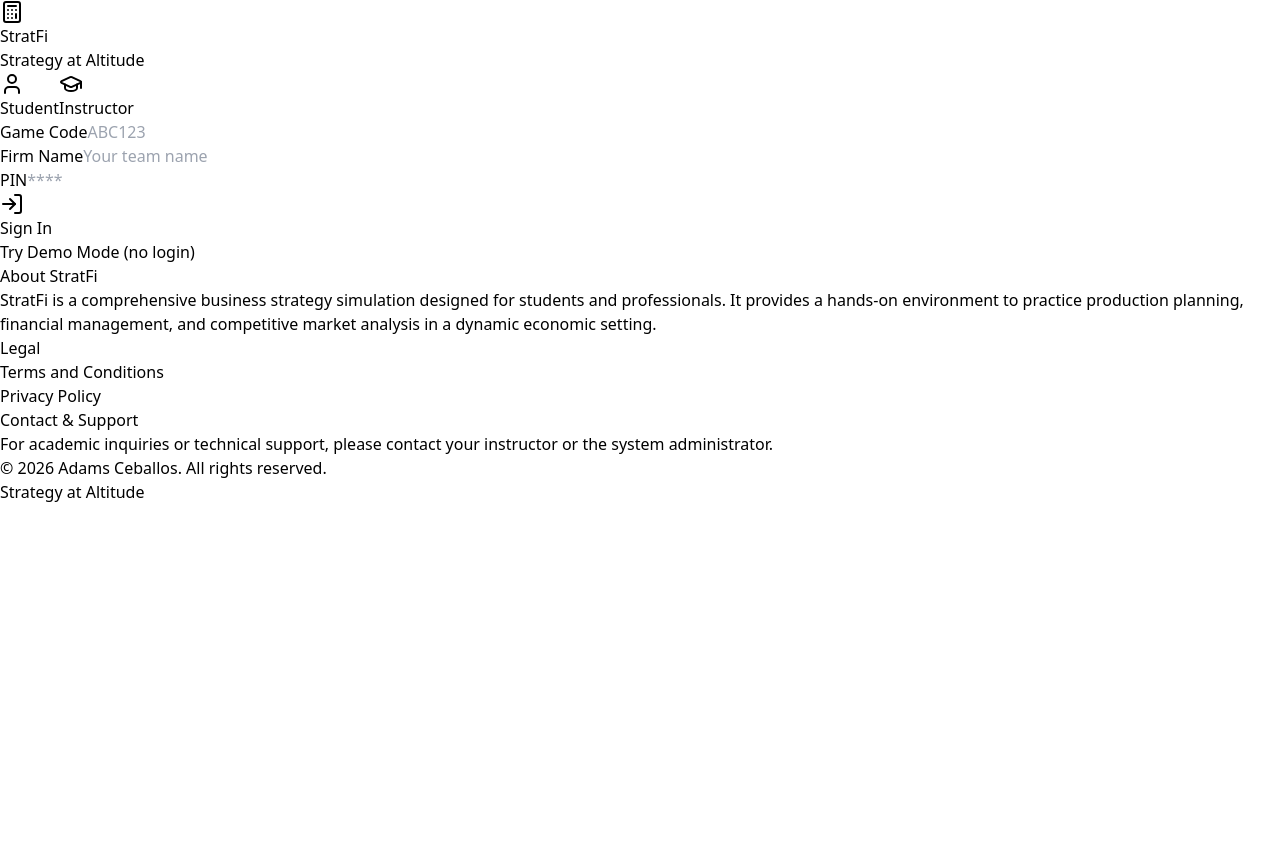
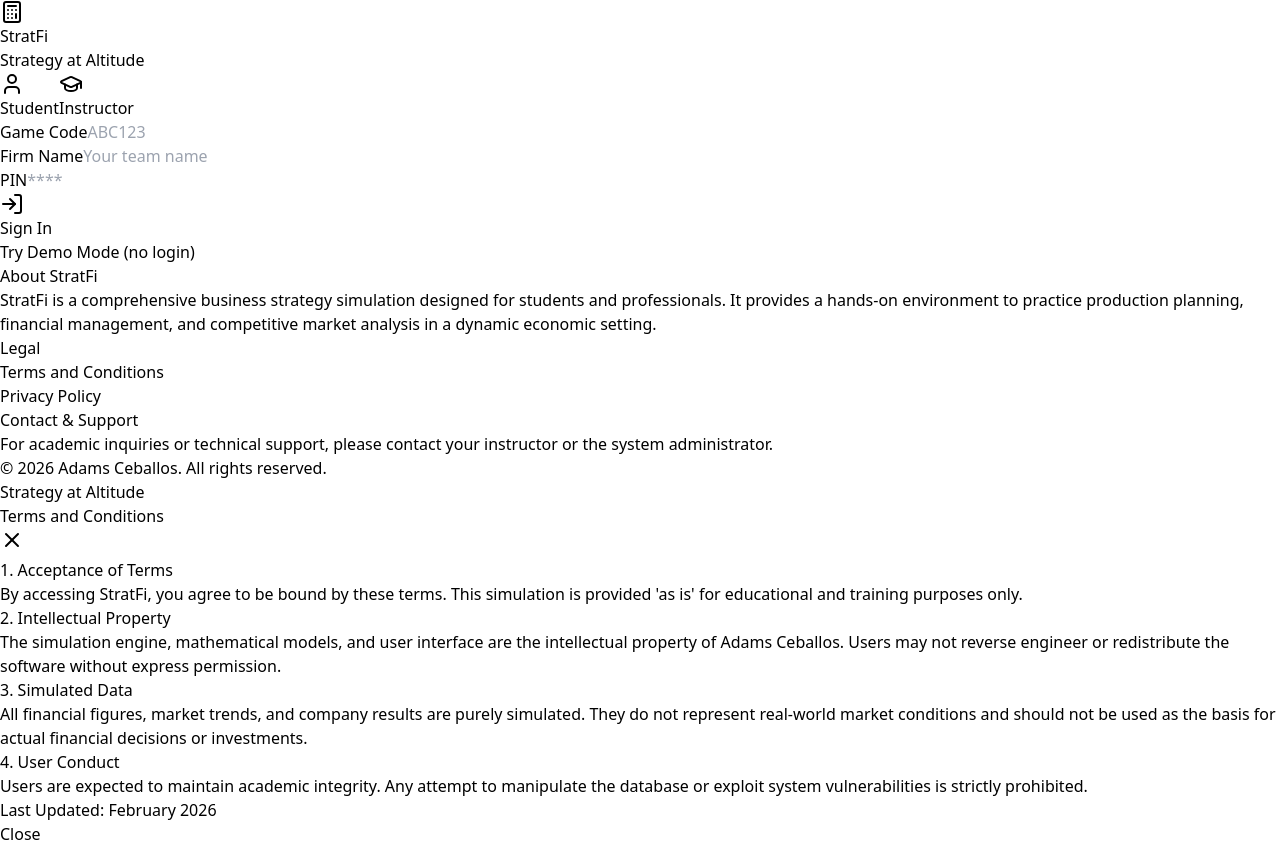
Before and after one commit to adamsconchallos/production-sim, a React (Vite) app: page / in a window 1280 px wide. Both pictures are taken after a click on the button "Terms and Conditions". Before the commit the page ends 800 px from the top, so only its background shows below. Built offline with nearby package versions, Linux system fonts and the light colour scheme; no server answers; the HTML template or start-up script is replaced by a standard one.

Commit message:
feat: implement legal modal with terms and privacy content

```diff
--- a/src/components/ui/Footer.jsx
+++ b/src/components/ui/Footer.jsx
@@ -1,7 +1,11 @@
-import React from 'react';
+import React, { useState } from 'react';
+import LegalModal from './LegalModal';
 
 const Footer = () => {
   const currentYear = new Date().getFullYear();
+  const [modal, setModal] = useState({ open: false, type: 'terms' });
+
+  const openLegal = (type) => setModal({ open: true, type });
 
   return (
     <footer className="max-w-7xl mx-auto mt-12 pb-8 px-4 text-slate-500 border-t border-slate-200 pt-8">
@@ -18,10 +22,20 @@ const Footer = () => {
           <h4 className="font-bold text-slate-900 mb-3 text-sm uppercase tracking-wider">Legal</h4>
           <ul className="text-sm space-y-2">
             <li>
-              <button className="hover:text-indigo-600 transition-colors">Terms and Conditions</button>
+              <button
+                onClick={() => openLegal('terms')}
+                className="hover:text-indigo-600 transition-colors"
+              >
+                Terms and Conditions
+              </button>
             </li>
             <li>
-              <button className="hover:text-indigo-600 transition-colors">Privacy Policy</button>
+              <button
+                onClick={() => openLegal('privacy')}
+                className="hover:text-indigo-600 transition-colors"
+              >
+                Privacy Policy
+              </button>
             </li>
           </ul>
         </div>
@@ -38,6 +52,12 @@ const Footer = () => {
       <div className="mt-8 pt-4 border-t border-slate-100 text-[10px] text-center uppercase tracking-[0.2em] font-bold text-slate-400">
         Strategy at Altitude
       </div>
+
+      <LegalModal
+        isOpen={modal.open}
+        onClose={() => setModal({ ...modal, open: false })}
+        type={modal.type}
+      />
     </footer>
   );
 };
--- /dev/null
+++ b/src/components/ui/LegalModal.jsx
@@ -0,0 +1,89 @@
+import React from 'react';
+import { X } from 'lucide-react';
+
+const LegalModal = ({ isOpen, onClose, type }) => {
+  if (!isOpen) return null;
+
+  const content = {
+    terms: {
+      title: "Terms and Conditions",
+      sections: [
+        {
+          h: "1. Acceptance of Terms",
+          p: "By accessing StratFi, you agree to be bound by these terms. This simulation is provided 'as is' for educational and training purposes only."
+        },
+        {
+          h: "2. Intellectual Property",
+          p: "The simulation engine, mathematical models, and user interface are the intellectual property of Adams Ceballos. Users may not reverse engineer or redistribute the software without express permission."
+        },
+        {
+          h: "3. Simulated Data",
+          p: "All financial figures, market trends, and company results are purely simulated. They do not represent real-world market conditions and should not be used as the basis for actual financial decisions or investments."
+        },
+        {
+          h: "4. User Conduct",
+          p: "Users are expected to maintain academic integrity. Any attempt to manipulate the database or exploit system vulnerabilities is strictly prohibited."
+        }
+      ]
+    },
+    privacy: {
+      title: "Privacy Policy",
+      sections: [
+        {
+          h: "1. Data Collection",
+          p: "We collect minimal data necessary for the simulation: Instructor emails for authentication, and Firm Names/PINs for students to access their game sessions."
+        },
+        {
+          h: "2. Data Usage",
+          p: "Your data is used solely to maintain game state, calculate leaderboard rankings, and allow instructors to manage their simulations. We do not use your data for advertising."
+        },
+        {
+          h: "3. Data Sharing",
+          p: "Information provided by students is visible to their respective instructors. We do not share your personal information with third parties except as required by law."
+        },
+        {
+          h: "4. Storage & Cookies",
+          p: "We use browser Local Storage to keep you logged in during your session. No tracking cookies or third-party analytics are used in this application."
+        }
+      ]
+    }
+  };
+
+  const data = content[type] || content.terms;
+
+  return (
+    <div className="fixed inset-0 z-[100] flex items-center justify-center p-4 bg-slate-900/60 backdrop-blur-sm animate-in fade-in duration-200">
+      <div className="bg-white rounded-2xl shadow-2xl w-full max-w-2xl max-h-[80vh] flex flex-col overflow-hidden animate-in zoom-in-95 duration-200">
+        <div className="px-6 py-4 border-b border-slate-100 flex justify-between items-center bg-slate-50">
+          <h2 className="text-xl font-bold text-slate-800">{data.title}</h2>
+          <button onClick={onClose} className="p-2 hover:bg-slate-200 rounded-full transition-colors">
+            <X className="w-5 h-5 text-slate-500" />
+          </button>
+        </div>
+
+        <div className="flex-1 overflow-y-auto p-8 space-y-6">
+          {data.sections.map((s, i) => (
+            <div key={i}>
+              <h3 className="font-bold text-slate-900 mb-2">{s.h}</h3>
+              <p className="text-slate-600 text-sm leading-relaxed">{s.p}</p>
+            </div>
+          ))}
+          <div className="pt-6 border-t border-slate-100 text-[10px] text-slate-400 uppercase font-bold text-center">
+            Last Updated: February 2026
+          </div>
+        </div>
+
+        <div className="px-6 py-4 border-t border-slate-100 bg-slate-50 flex justify-end">
+          <button
+            onClick={onClose}
+            className="px-6 py-2 bg-indigo-600 hover:bg-indigo-700 text-white rounded-lg font-bold transition-colors"
+          >
+            Close
+          </button>
+        </div>
+      </div>
+    </div>
+  );
+};
+
+export default LegalModal;
```
